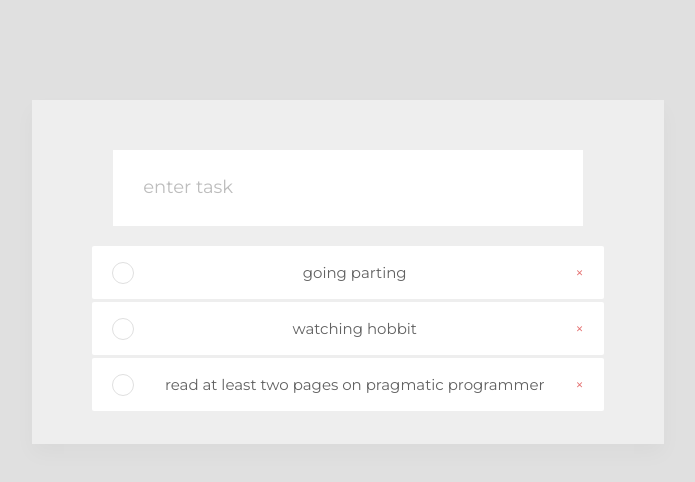
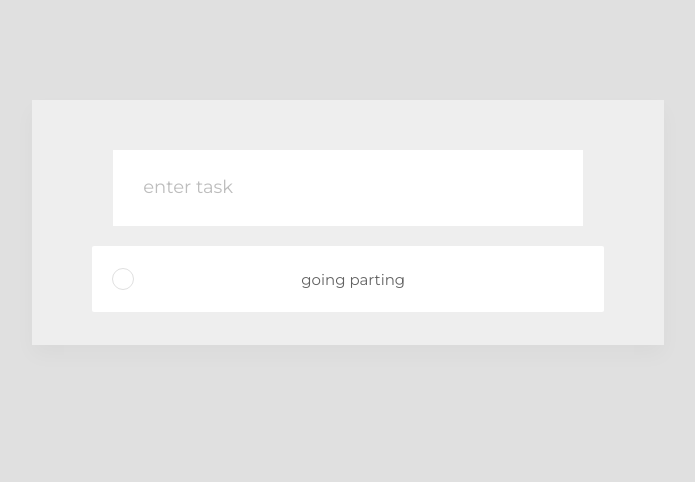
Before and after one commit to vanderkilu/react-notes, a React (Create React App) app: page / in a window 1280 px wide. Shown: the top 482 px of the page, without its empty margins (292-987 px from the left). Built offline with nearby package versions, Linux system fonts and the light colour scheme.

Commit message:
adding todo create functionality

```diff
--- a/src/components/Todo/Todo.css
+++ b/src/components/Todo/Todo.css
@@ -1,5 +1,5 @@
 .todo {
-    padding: 0.2rem 2rem;
+    padding: 0.1rem 2rem;
     background-color: white;
     border-radius: 2px;
     display: flex;
@@ -14,6 +14,7 @@
     height: 2rem;
     border-radius: 50%;
     border: 0.5px solid #e0e0e0;
+    cursor: pointer;
 }
 
 .todo__task {
@@ -22,6 +23,17 @@
 }
 
 .todo__delete-icon {
-    font-size: 1.5rem;
+    font-size: 2rem;
     color: #e57373;
+    transition: all 0.5s;
+    cursor: pointer;
+    opacity: 0;
 }
+
+.todo:hover .todo__delete-icon{
+    opacity: 1;
+}
+
+.done {
+    text-decoration-line: line-through;
+}
--- a/src/components/Todo/Todo.js
+++ b/src/components/Todo/Todo.js
@@ -3,8 +3,9 @@ import './Todo.css'
 function Todo(props) {
     return (
         <div className="todo">
-            <p className="todo__done-btn"></p>
-            <p className="todo__task">{props.task.task}</p>
+            <p className={props.todo.completed ? "todo__done-btn done" : "todo__done-btn"}
+                onClick={props.onClick}></p>
+            <p className="todo__task">{props.todo.task}</p>
             <p className="todo__delete-icon">&times;</p>
         </div>
     )
--- a/src/components/TodoList/TodoList.js
+++ b/src/components/TodoList/TodoList.js
@@ -6,23 +6,50 @@ class TodoList extends React.Component {
     constructor(props) {
         super(props)
         this.state = {
+            task: "",
             todos: [
-                {task: "going parting", id:0},
-                {task: "watching hobbit", id:1},
-                {task: "read at least two pages on pragmatic programmer",id:2, }
+                {task: "going parting", id:0, completed: false},
             ]
         }
     }
+    addTask(e) {
+        const id = this.state.todos.length - 1
+        const newTask = {
+            id: id + 1,
+            task: this.state.task,
+            completed: false
+        }
+        this.setState((state)=> ({
+            todos: state.todos.concat([newTask]),
+            task: ""
+        }))
+        e.preventDefault()
+    }
+    handleChange(e) {
+        this.setState({
+            task: e.target.value
+        })
+    }
+    markDone(id) {
+        const todo = this.state.todos.find(todo => todo.id === id )
+        todo.completed = true
+        console.log(todo)
+    }
     render() {
         const tasks = this.state.todos.map(todo =>
-            <Todo task={todo} key={todo.id}/>
+            <Todo todo={todo}
+                key={todo.id}
+                onClick={this.markDone(todo.id)}
+            />
         )
         return (
             <div className="todoWrapper">
-                <form className="form">
+                <form className="form" onSubmit={(e)=> this.addTask(e) }>
                     <input type="text"
                         className="input"
                         placeholder="enter task"
+                        value={this.state.task}
+                        onChange={ (e) => this.handleChange(e) }
                     />
                 </form>
                 {tasks}
```
